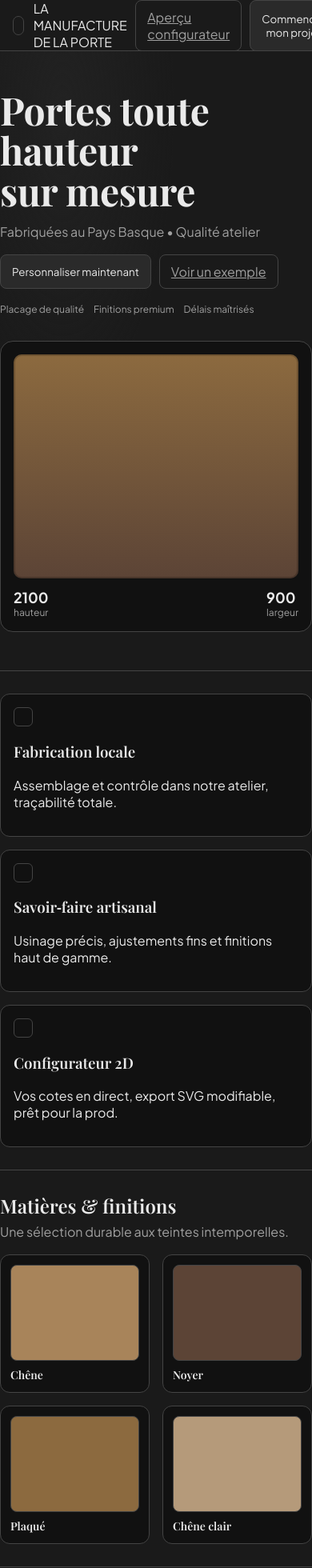
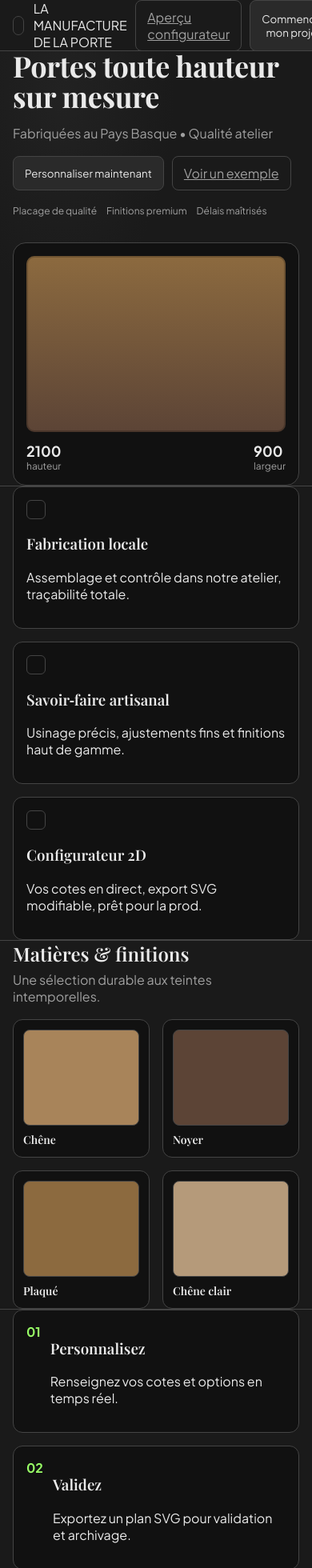
Before and after one commit to Dodibois40/La_manufacture_de_la_porte, a React (Vite) app in the folder plan2d/: page / in a window 390 px wide. Shown: the top 1960 px of the page at 80% size. Built offline with nearby package versions, Linux system fonts and the light colour scheme.

Commit message:
style:home-fullwidth-responsive

```diff
--- a/plan2d/src/index.css
+++ b/plan2d/src/index.css
@@ -32,6 +32,7 @@ body { margin: 0; background: var(--bg); color: var(--text); font-family: "JetBr
 .home h1, .home h2, .home h3, .home h4 { font-family: "Playfair Display", ui-serif, Georgia, "Times New Roman", serif; font-weight: 600; }
 /* Layout helpers */
 .container { max-width: 1200px; margin: 0 auto; padding: 0 16px; }
+.home .container { max-width: none; padding: 0 24px; }
 .muted { color: var(--text-2); }
 
 /* Nav */
@@ -67,7 +68,7 @@ body { margin: 0; background: var(--bg); color: var(--text); font-family: "JetBr
 .materials { padding:28px 0; border-bottom:1px solid var(--border); }
 .section-head h2 { margin:0 0 6px; }
 .section-head p { color:var(--text-2); margin:0 0 18px; }
-.swatches { display:grid; grid-template-columns: repeat(4, minmax(140px,1fr)); gap:16px; }
+.swatches { display:grid; grid-template-columns: repeat(auto-fit, minmax(140px,1fr)); gap:16px; }
 .swatch-card { background:#111; border:1px solid var(--border); border-radius:12px; padding:12px; }
 .swatch-chip { height:120px; border-radius:8px; border:1px solid var(--border); }
 .swatch-card h4 { margin:8px 0 0; font-size:14px; }
@@ -86,6 +87,12 @@ body { margin: 0; background: var(--bg); color: var(--text); font-family: "JetBr
   .features { grid-template-columns: 1fr; }
   .swatches { grid-template-columns: repeat(2, 1fr); }
   .steps { grid-template-columns: 1fr; }
+}
+
+@media (max-width: 600px) {
+  .home .container { padding: 0 16px; }
+  .hero-left h1 { font-size: 36px; }
+  .door-slab { height: 220px; }
 }
 
 .layout { display: grid; grid-template-columns: 320px 1fr; height: calc(100% - 56px); }
```
